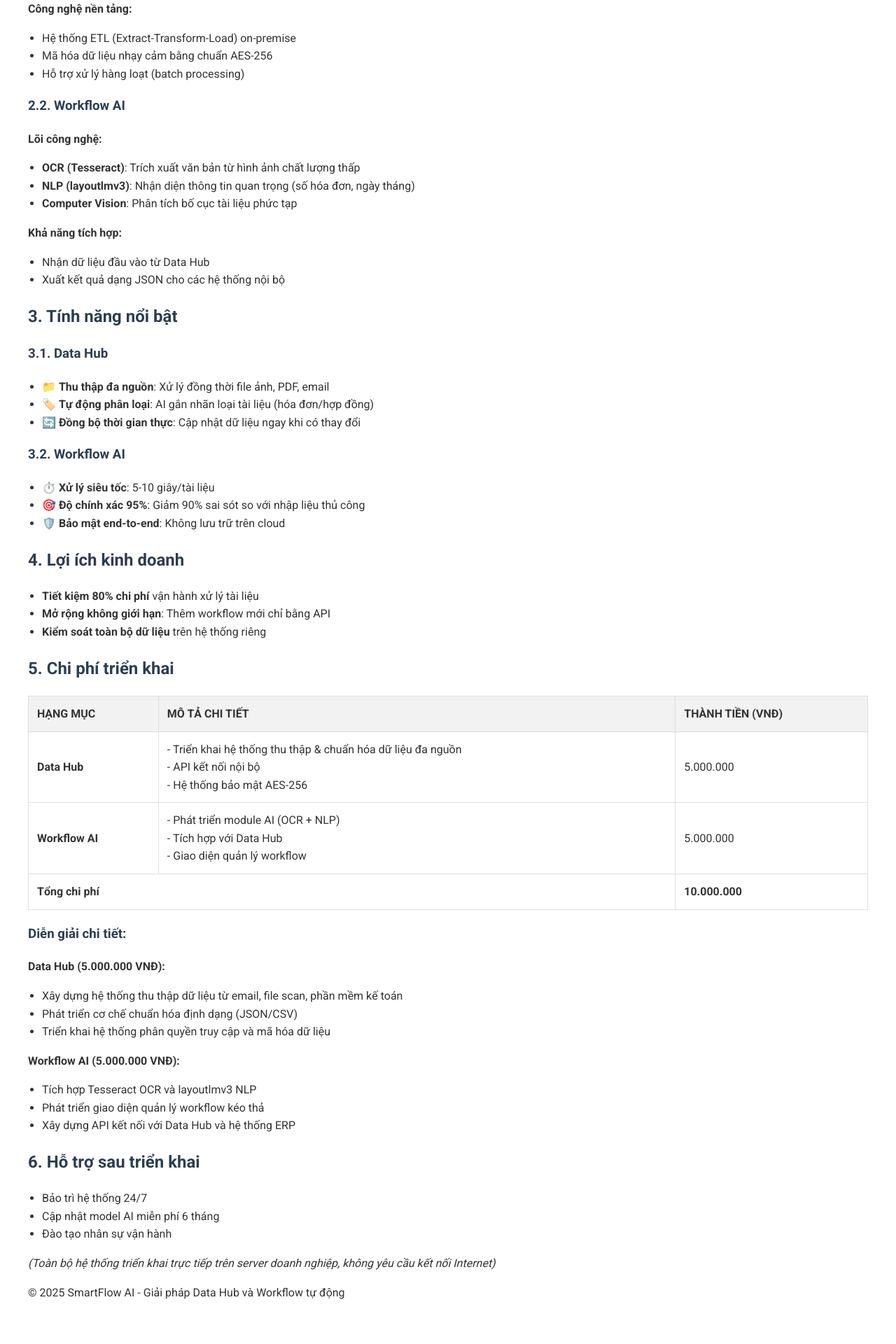
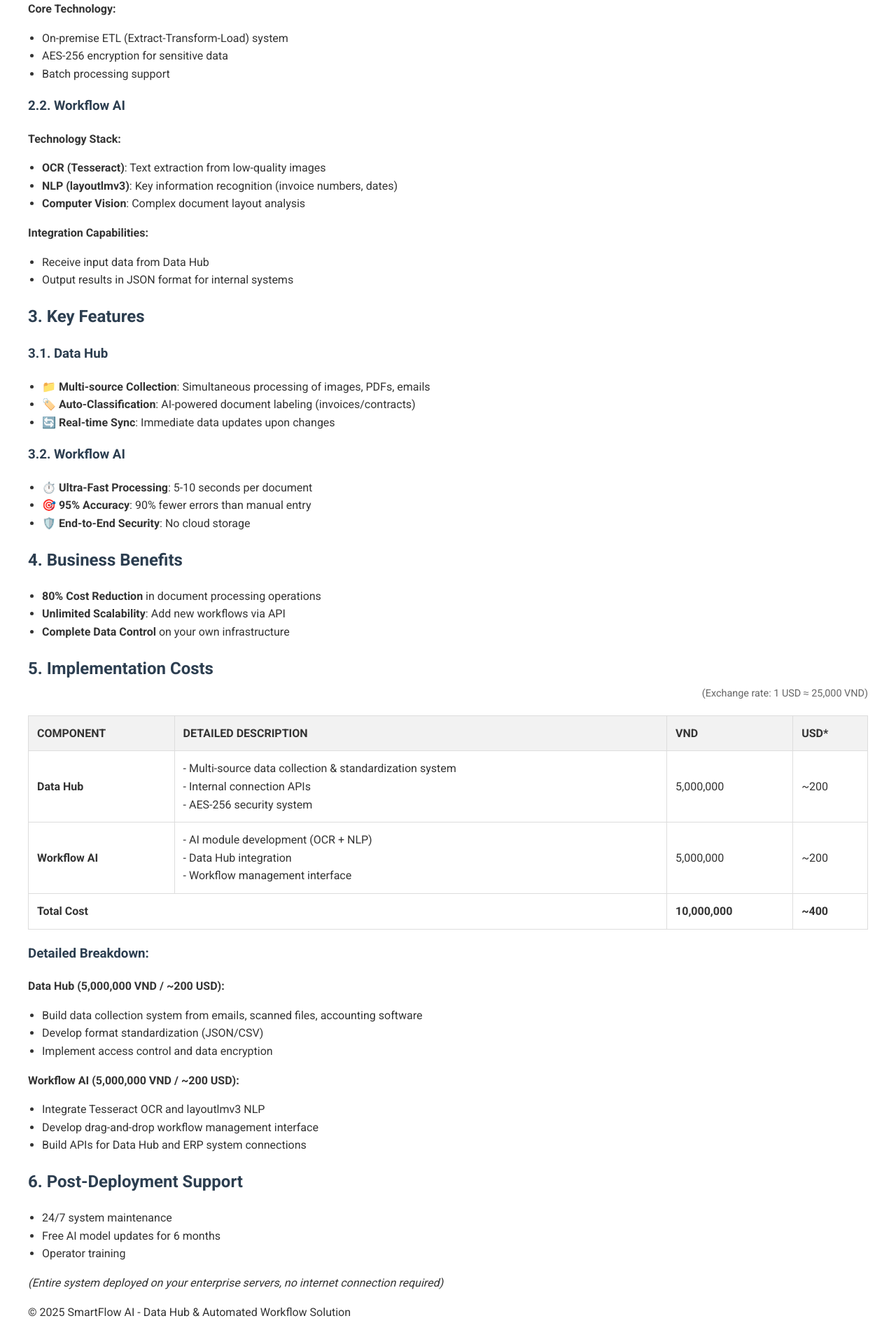
Before and after one commit to TDNM88/ftabg, a plain HTML site: page smartflow/index.html in a window 1280 px wide. Shown: the part 798-2718 px from the top of the page at 70% size. Before the commit the page ends 2693 px from the top, so only its background shows below. Drawn offline with Linux system fonts and the light colour scheme.

Commit message:
Update index.html

```diff
--- a/smartflow/index.html
+++ b/smartflow/index.html
@@ -1,9 +1,9 @@
 <!DOCTYPE html>
-<html lang="vi">
+<html lang="en">
 <head>
     <meta charset="UTF-8">
     <meta name="viewport" content="width=device-width, initial-scale=1.0">
-    <title>SmartFlow AI - Giải Pháp Data Hub và Workflow Tự Động</title>
+    <title>SmartFlow AI - Data Hub & Automated Workflow Solution</title>
     <style>
         body {
             font-family: 'Roboto', sans-serif;
@@ -38,166 +38,178 @@
             border-left: 4px solid #3498db;
             margin: 20px 0;
         }
+        .currency-rate {
+            font-size: 0.9em;
+            color: #666;
+            text-align: right;
+            margin-top: -15px;
+            margin-bottom: 20px;
+        }
     </style>
     <link href="https://fonts.googleapis.com/css2?family=Roboto:wght@400;700&display=swap" rel="stylesheet">
 </head>
 <body>
     <header>
-        <h1>SmartFlow AI - Giải Pháp Data Hub và Workflow Tự Động</h1>
+        <h1>SmartFlow AI - Data Hub & Automated Workflow Solution</h1>
     </header>
 
     <main>
-        <!-- Tổng quan về dịch vụ -->
+        <!-- Service Overview -->
         <section>
-            <h2>1. Tổng quan về dịch vụ</h2>
-            <p>SmartFlow AI là giải pháp công nghệ toàn diện giúp doanh nghiệp số hóa toàn bộ quy trình xử lý tài liệu từ khâu <strong>tập trung dữ liệu</strong> đến <strong>tự động hóa nghiệp vụ</strong>, triển khai 100% trên hệ thống nội bộ (on-premises).</p>
+            <h2>1. Service Overview</h2>
+            <p>SmartFlow AI is a comprehensive technology solution that helps businesses digitize the entire document processing workflow from <strong>data centralization</strong> to <strong>process automation</strong>, deployed 100% on-premises.</p>
 
             <div class="highlight">
-                <p><strong>Hai thành phần chính:</strong></p>
+                <p><strong>Two Core Components:</strong></p>
                 <ul>
-                    <li><strong>Data Hub</strong>: Trung tâm thu thập & chuẩn hóa dữ liệu từ mọi nguồn (file, API, email, scan...)</li>
-                    <li><strong>Workflow AI</strong>: Xử lý tự động bằng AI (OCR, NLP) dựa trên dữ liệu từ Data Hub</li>
+                    <li><strong>Data Hub</strong>: Centralized data collection and standardization from all sources (files, APIs, emails, scans...)</li>
+                    <li><strong>Workflow AI</strong>: AI-powered automated processing (OCR, NLP) using data from Data Hub</li>
                 </ul>
             </div>
 
-            <p><strong>Cam kết khác biệt:</strong></p>
+            <p><strong>Key Differentiators:</strong></p>
             <ul>
-                <li>🔒 <strong>Bảo mật tuyệt đối</strong>: Không dùng đám mây, không rò rỉ dữ liệu</li>
-                <li>⚡ <strong>Tốc độ xử lý</strong>: Giảm 90% thời gian nhập liệu thủ công</li>
-                <li>🧩 <strong>Mở rộng linh hoạt</strong>: Thêm workflow mới chỉ bằng kết nối API</li>
+                <li>🔒 <strong>Absolute Security</strong>: No cloud dependency, zero data leakage</li>
+                <li>⚡ <strong>Processing Speed</strong>: 90% faster than manual entry</li>
+                <li>🧩 <strong>Flexible Expansion</strong>: Add new workflows via simple API connections</li>
             </ul>
         </section>
 
-        <!-- Kiến trúc hệ thống -->
+        <!-- System Architecture -->
         <section>
-            <h2>2. Kiến trúc hệ thống</h2>
+            <h2>2. System Architecture</h2>
 
             <h3>2.1. Data Hub</h3>
-            <p><strong>Chức năng chính:</strong></p>
+            <p><strong>Core Functions:</strong></p>
             <ul>
-                <li>Thu thập dữ liệu từ đa nguồn: email, file scan, hệ thống ERP, IoT</li>
-                <li>Chuẩn hóa định dạng (JSON/CSV) và phân loại tự động</li>
-                <li>Cung cấp API để các hệ thống khác truy xuất dữ liệu</li>
+                <li>Collect data from multiple sources: emails, scanned files, ERP systems, IoT</li>
+                <li>Standardize formats (JSON/CSV) with automatic classification</li>
+                <li>Provide APIs for data access by other systems</li>
             </ul>
 
-            <p><strong>Công nghệ nền tảng:</strong></p>
+            <p><strong>Core Technology:</strong></p>
             <ul>
-                <li>Hệ thống ETL (Extract-Transform-Load) on-premise</li>
-                <li>Mã hóa dữ liệu nhạy cảm bằng chuẩn AES-256</li>
-                <li>Hỗ trợ xử lý hàng loạt (batch processing)</li>
+                <li>On-premise ETL (Extract-Transform-Load) system</li>
+                <li>AES-256 encryption for sensitive data</li>
+                <li>Batch processing support</li>
             </ul>
 
             <h3>2.2. Workflow AI</h3>
-            <p><strong>Lõi công nghệ:</strong></p>
+            <p><strong>Technology Stack:</strong></p>
             <ul>
-                <li><strong>OCR (Tesseract)</strong>: Trích xuất văn bản từ hình ảnh chất lượng thấp</li>
-                <li><strong>NLP (layoutlmv3)</strong>: Nhận diện thông tin quan trọng (số hóa đơn, ngày tháng)</li>
-                <li><strong>Computer Vision</strong>: Phân tích bố cục tài liệu phức tạp</li>
+                <li><strong>OCR (Tesseract)</strong>: Text extraction from low-quality images</li>
+                <li><strong>NLP (layoutlmv3)</strong>: Key information recognition (invoice numbers, dates)</li>
+                <li><strong>Computer Vision</strong>: Complex document layout analysis</li>
             </ul>
 
-            <p><strong>Khả năng tích hợp:</strong></p>
+            <p><strong>Integration Capabilities:</strong></p>
             <ul>
-                <li>Nhận dữ liệu đầu vào từ Data Hub</li>
-                <li>Xuất kết quả dạng JSON cho các hệ thống nội bộ</li>
+                <li>Receive input data from Data Hub</li>
+                <li>Output results in JSON format for internal systems</li>
             </ul>
         </section>
 
-        <!-- Tính năng nổi bật -->
+        <!-- Key Features -->
         <section>
-            <h2>3. Tính năng nổi bật</h2>
+            <h2>3. Key Features</h2>
 
             <h3>3.1. Data Hub</h3>
             <ul>
-                <li>📁 <strong>Thu thập đa nguồn</strong>: Xử lý đồng thời file ảnh, PDF, email</li>
-                <li>🏷️ <strong>Tự động phân loại</strong>: AI gắn nhãn loại tài liệu (hóa đơn/hợp đồng)</li>
-                <li>🔄 <strong>Đồng bộ thời gian thực</strong>: Cập nhật dữ liệu ngay khi có thay đổi</li>
+                <li>📁 <strong>Multi-source Collection</strong>: Simultaneous processing of images, PDFs, emails</li>
+                <li>🏷️ <strong>Auto-Classification</strong>: AI-powered document labeling (invoices/contracts)</li>
+                <li>🔄 <strong>Real-time Sync</strong>: Immediate data updates upon changes</li>
             </ul>
 
             <h3>3.2. Workflow AI</h3>
             <ul>
-                <li>⏱️ <strong>Xử lý siêu tốc</strong>: 5-10 giây/tài liệu</li>
-                <li>🎯 <strong>Độ chính xác 95%</strong>: Giảm 90% sai sót so với nhập liệu thủ công</li>
-                <li>🛡️ <strong>Bảo mật end-to-end</strong>: Không lưu trữ trên cloud</li>
+                <li>⏱️ <strong>Ultra-Fast Processing</strong>: 5-10 seconds per document</li>
+                <li>🎯 <strong>95% Accuracy</strong>: 90% fewer errors than manual entry</li>
+                <li>🛡️ <strong>End-to-End Security</strong>: No cloud storage</li>
             </ul>
         </section>
 
-        <!-- Lợi ích kinh doanh -->
+        <!-- Business Benefits -->
         <section>
-            <h2>4. Lợi ích kinh doanh</h2>
+            <h2>4. Business Benefits</h2>
             <ul>
-                <li><strong>Tiết kiệm 80% chi phí</strong> vận hành xử lý tài liệu</li>
-                <li><strong>Mở rộng không giới hạn</strong>: Thêm workflow mới chỉ bằng API</li>
-                <li><strong>Kiểm soát toàn bộ dữ liệu</strong> trên hệ thống riêng</li>
+                <li><strong>80% Cost Reduction</strong> in document processing operations</li>
+                <li><strong>Unlimited Scalability</strong>: Add new workflows via API</li>
+                <li><strong>Complete Data Control</strong> on your own infrastructure</li>
             </ul>
         </section>
 
-        <!-- Chi phí triển khai -->
+        <!-- Implementation Costs -->
         <section>
-            <h2>5. Chi phí triển khai</h2>
+            <h2>5. Implementation Costs</h2>
+            <p class="currency-rate">(Exchange rate: 1 USD ≈ 25,000 VND)</p>
             <table>
                 <thead>
                     <tr>
-                        <th>HẠNG MỤC</th>
-                        <th>MÔ TẢ CHI TIẾT</th>
-                        <th>THÀNH TIỀN (VNĐ)</th>
+                        <th>COMPONENT</th>
+                        <th>DETAILED DESCRIPTION</th>
+                        <th>VND</th>
+                        <th>USD*</th>
                     </tr>
                 </thead>
                 <tbody>
                     <tr>
                         <td><strong>Data Hub</strong></td>
                         <td>
-                            - Triển khai hệ thống thu thập & chuẩn hóa dữ liệu đa nguồn<br>
-                            - API kết nối nội bộ<br>
-                            - Hệ thống bảo mật AES-256
+                            - Multi-source data collection & standardization system<br>
+                            - Internal connection APIs<br>
+                            - AES-256 security system
                         </td>
-                        <td>5.000.000</td>
+                        <td>5,000,000</td>
+                        <td>~200</td>
                     </tr>
                     <tr>
                         <td><strong>Workflow AI</strong></td>
                         <td>
-                            - Phát triển module AI (OCR + NLP)<br>
-                            - Tích hợp với Data Hub<br>
-                            - Giao diện quản lý workflow
+                            - AI module development (OCR + NLP)<br>
+                            - Data Hub integration<br>
+                            - Workflow management interface
                         </td>
-                        <td>5.000.000</td>
+                        <td>5,000,000</td>
+                        <td>~200</td>
                     </tr>
                     <tr>
-                        <td colspan="2"><strong>Tổng chi phí</strong></td>
-                        <td><strong>10.000.000</strong></td>
+                        <td colspan="2"><strong>Total Cost</strong></td>
+                        <td><strong>10,000,000</strong></td>
+                        <td><strong>~400</strong></td>
                     </tr>
                 </tbody>
             </table>
 
-            <h3>Diễn giải chi tiết:</h3>
-            <p><strong>Data Hub (5.000.000 VNĐ):</strong></p>
+            <h3>Detailed Breakdown:</h3>
+            <p><strong>Data Hub (5,000,000 VND / ~200 USD):</strong></p>
             <ul>
-                <li>Xây dựng hệ thống thu thập dữ liệu từ email, file scan, phần mềm kế toán</li>
-                <li>Phát triển cơ chế chuẩn hóa định dạng (JSON/CSV)</li>
-                <li>Triển khai hệ thống phân quyền truy cập và mã hóa dữ liệu</li>
+                <li>Build data collection system from emails, scanned files, accounting software</li>
+                <li>Develop format standardization (JSON/CSV)</li>
+                <li>Implement access control and data encryption</li>
             </ul>
 
-            <p><strong>Workflow AI (5.000.000 VNĐ):</strong></p>
+            <p><strong>Workflow AI (5,000,000 VND / ~200 USD):</strong></p>
             <ul>
-                <li>Tích hợp Tesseract OCR và layoutlmv3 NLP</li>
-                <li>Phát triển giao diện quản lý workflow kéo thả</li>
-                <li>Xây dựng API kết nối với Data Hub và hệ thống ERP</li>
+                <li>Integrate Tesseract OCR and layoutlmv3 NLP</li>
+                <li>Develop drag-and-drop workflow management interface</li>
+                <li>Build APIs for Data Hub and ERP system connections</li>
             </ul>
         </section>
 
-        <!-- Hỗ trợ sau triển khai -->
+        <!-- Post-Deployment Support -->
         <section>
-            <h2>6. Hỗ trợ sau triển khai</h2>
+            <h2>6. Post-Deployment Support</h2>
             <ul>
-                <li>Bảo trì hệ thống 24/7</li>
-                <li>Cập nhật model AI miễn phí 6 tháng</li>
-                <li>Đào tạo nhân sự vận hành</li>
+                <li>24/7 system maintenance</li>
+                <li>Free AI model updates for 6 months</li>
+                <li>Operator training</li>
             </ul>
-            <p><em>(Toàn bộ hệ thống triển khai trực tiếp trên server doanh nghiệp, không yêu cầu kết nối Internet)</em></p>
+            <p><em>(Entire system deployed on your enterprise servers, no internet connection required)</em></p>
         </section>
     </main>
 
     <footer>
-        <p>© 2025 SmartFlow AI - Giải pháp Data Hub và Workflow tự động</p>
+        <p>© 2025 SmartFlow AI - Data Hub & Automated Workflow Solution</p>
     </footer>
 </body>
 </html>
```
